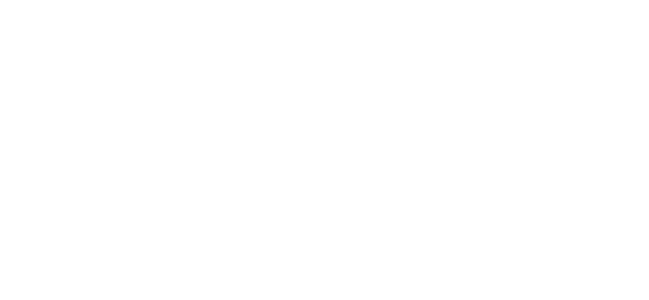
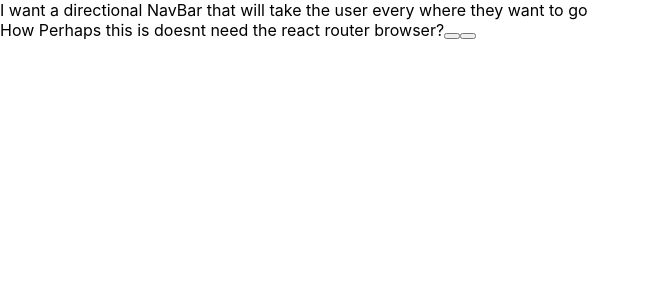
Before and after one commit to ISANCEHZ1994/MERN_dating_app, a React (Create React App) app in the folder frontend/: page /navbar in a window 1280 px wide. Shown: the top 300 px of the page, without its empty margins (0-649 px from the left). Built offline with nearby package versions, Linux system fonts and the light colour scheme.

Commit message:
working on frontend components

```diff
--- a/frontend/src/App.js
+++ b/frontend/src/App.js
@@ -4,6 +4,7 @@
 import FirstPage from './Components/Welcome Page/FirstPage';
 import SignUpPage from './Components/Welcome Page/SignUpPage';
 import HomePage from './Components/Main Page/Home Page/HomePage';
+import NavBar from './Components/Main Page/NavBar/NavBar';
 
 //  Here is the directional where I want to set up where each component will go
 
@@ -13,6 +14,7 @@
    <Switch>
       <Route path="/welcome-to-connections" component={FirstPage}/>
       <Route path="/sign-up" component={SignUpPage}/>
+      <Route path='/navbar' component={NavBar}/>
       <Route path="/main-page" component={HomePage}/>
    </Switch>
    </BrowserRouter>
--- a/frontend/src/Components/Main Page/NavBar/NavBar.js
+++ b/frontend/src/Components/Main Page/NavBar/NavBar.js
@@ -1,35 +1,53 @@
 import React from 'react';
-import {
-    BrowserRouter as Router,
-    Switch,
-    Route,
-    BrowserRouter
-  } from "react-router-dom";
+import { useHistory } from "react-router-dom";
 
-export default class NavBar extends React.Component{
 
-    state = {
+// export default class NavBar extends React.Component{
 
-    }
+//     state = {
 
-    render(){
-        return(
-            <div>
-               I want a directional NavBar that will take the user every where they want to go<br></br>
+//     }
+
+
+
+//     goToProfile = () => {
+//         const
+//     }
+
+//     render(){
+//         return(
+//             <div className='Navbar-div'>
+//                I want a directional NavBar that will take the user every where they want to go<br></br>
+//                How Perhaps this is doesnt need the react router browser?
+//            <button> </button>
+//            <button> </button>
+
+//             </div>
+//         )
+//     }
+
+// };
+
+
+function NavBar(){
+
+    const history = useHistory();
+
+        function goToProfile(){
+
+        }
+
+    return(
+
+        <div className='Navbar-div'>
+                I want a directional NavBar that will take the user every where they want to go<br></br>
                How Perhaps this is doesnt need the react router browser?
-            </div>
-        )
-    }
+            <button> </button>
+            <button> </button>
 
+        </div>
+
+    )
 };
 
-
-// function NavBar(){
-//     return(
-//         <BrowserRouter>
-
-//         </BrowserRouter>
-//     )
-// };
-
-// export default NavBar;
+export default NavBar;
```
Also changed, not shown: frontend/src/Components/Main Page/Users/Chats.js (added, +19 -0 lines), frontend/src/Components/Main Page/Users/Connections.js (added, +19 -0 lines).
